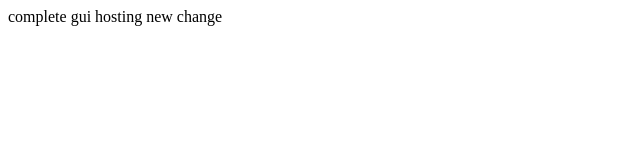
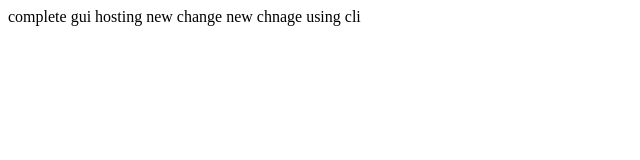
Before and after one commit to 0testcase/test200, a plain HTML site: page index.html in a window 1280 px wide. Shown: the whole page, without its empty margins (0-640 px from the left). Drawn offline with Linux system fonts and the light colour scheme.

Commit message:
testing gui & cli commits

```diff
--- a/index.html
+++ b/index.html
@@ -10,6 +10,7 @@
 <body>
     complete gui hosting
     new change
+    new chnage using cli
 </body>
 
 </html>
```
